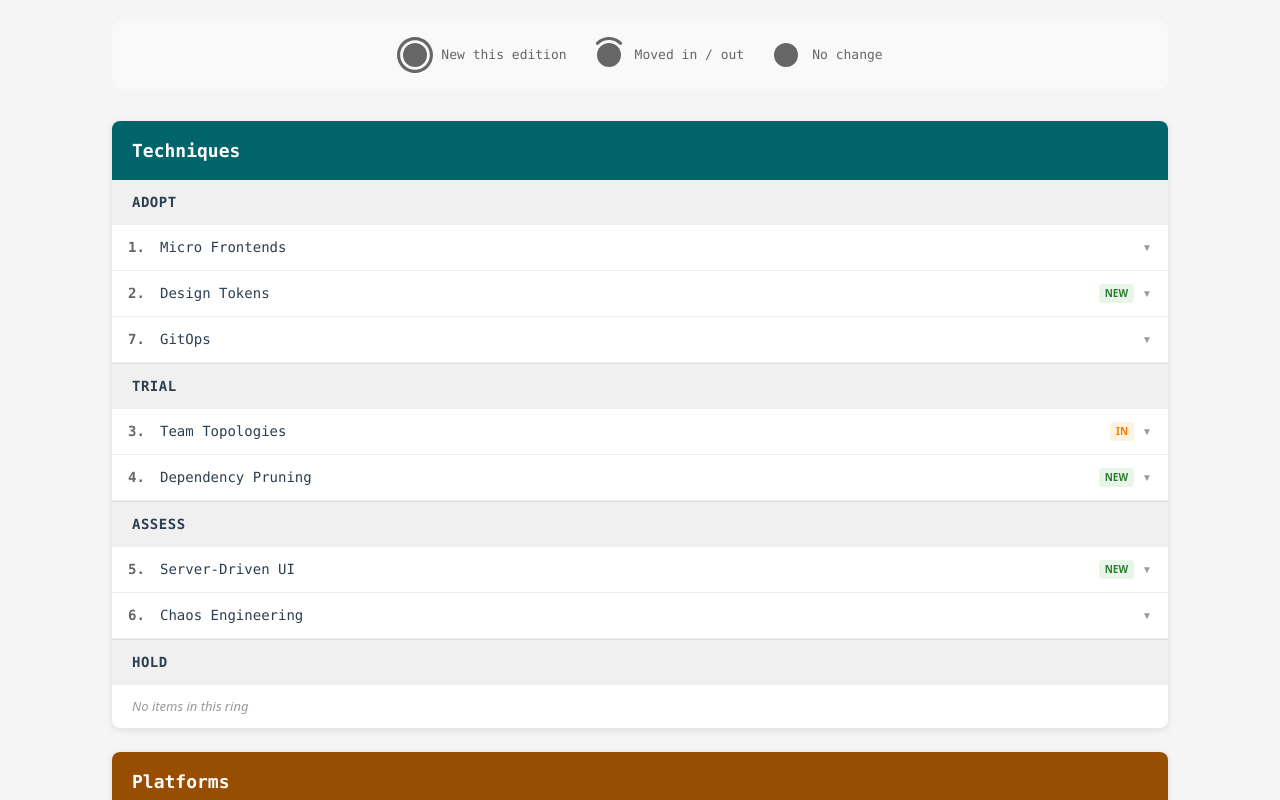
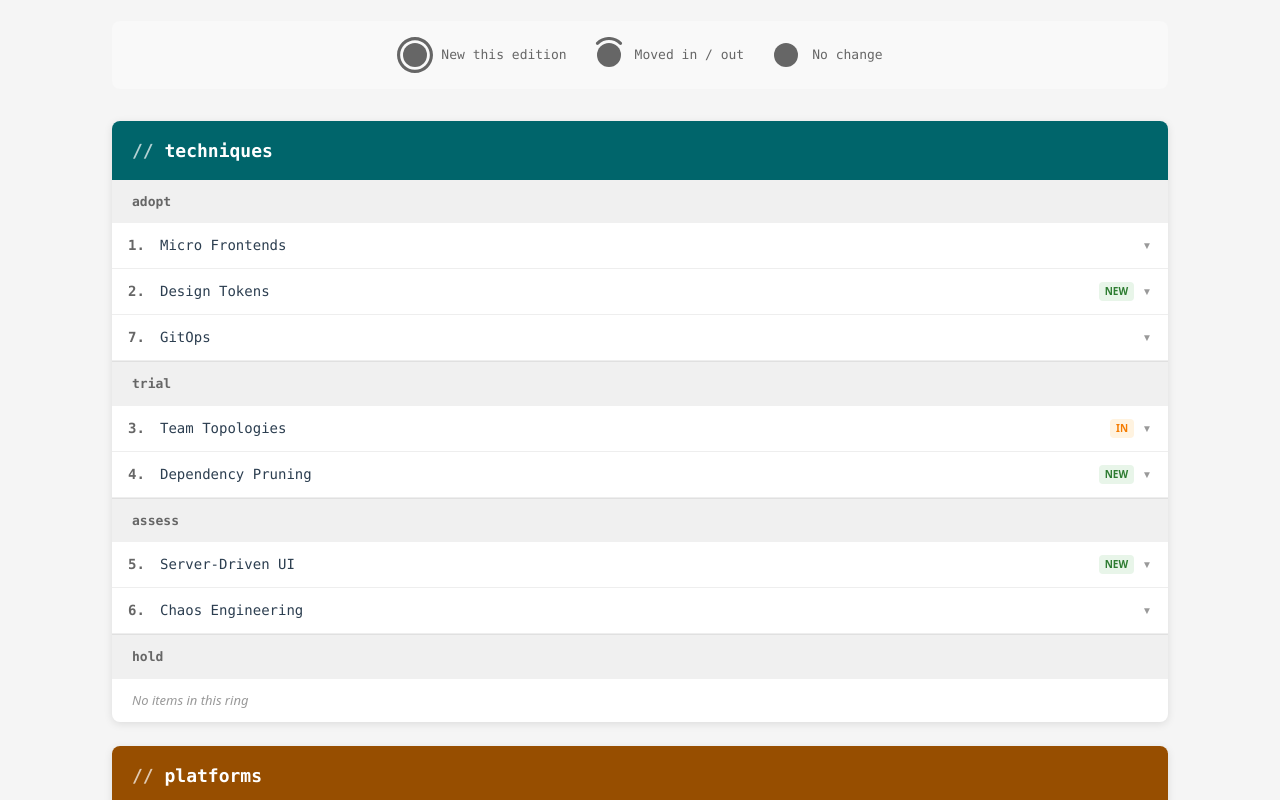
Before and after one commit to caiokf/homepage, a Vue app: page /tech-radar/sample in a window 1280 px wide. Shown: the part 1280-2080 px from the top of the page. Built offline with nearby package versions, Linux system fonts and the light colour scheme.

Commit message:
style(radar): add comment prefix and lowercase to blip list headers

```diff
--- a/src/components/radar/BlipListByQuadrant.vue
+++ b/src/components/radar/BlipListByQuadrant.vue
@@ -63,6 +63,12 @@
     font-weight: var(--font-semibold);
     font-family: var(--font-mono);
     color: var(--color-text-inverse);
+    text-transform: lowercase;
+  }
+
+  .quadrant-title::before {
+    content: "// ";
+    opacity: 0.7;
   }
 
   .quadrant-blip-list.NE .quadrant-title {
--- a/src/components/radar/BlipListByRing.vue
+++ b/src/components/radar/BlipListByRing.vue
@@ -47,14 +47,14 @@
   .ring-title {
     margin: 0;
     padding: var(--space-3) var(--space-5);
-    font-size: var(--text-base);
+    font-size: var(--text-sm);
     font-weight: var(--font-semibold);
     font-family: var(--font-mono);
-    color: var(--color-text-primary);
+    color: var(--color-text-secondary);
     background: var(--color-background-subtle);
-    text-transform: uppercase;
-    letter-spacing: 0.5px;
-    transition: background-color var(--transition-theme),
+    text-transform: lowercase;
+    transition:
+      background-color var(--transition-theme),
       color var(--transition-theme);
   }
 
--- a/src/style.css
+++ b/src/style.css
@@ -387,6 +387,15 @@ svg {
 }
 
 /* ==========================================================================
+   Comment Prefix Utility (// prefix)
+   ========================================================================== */
+
+.comment-prefix::before {
+  content: "// ";
+  color: var(--color-primary);
+}
+
+/* ==========================================================================
    Page Title Styles
    ========================================================================== */
 
```
